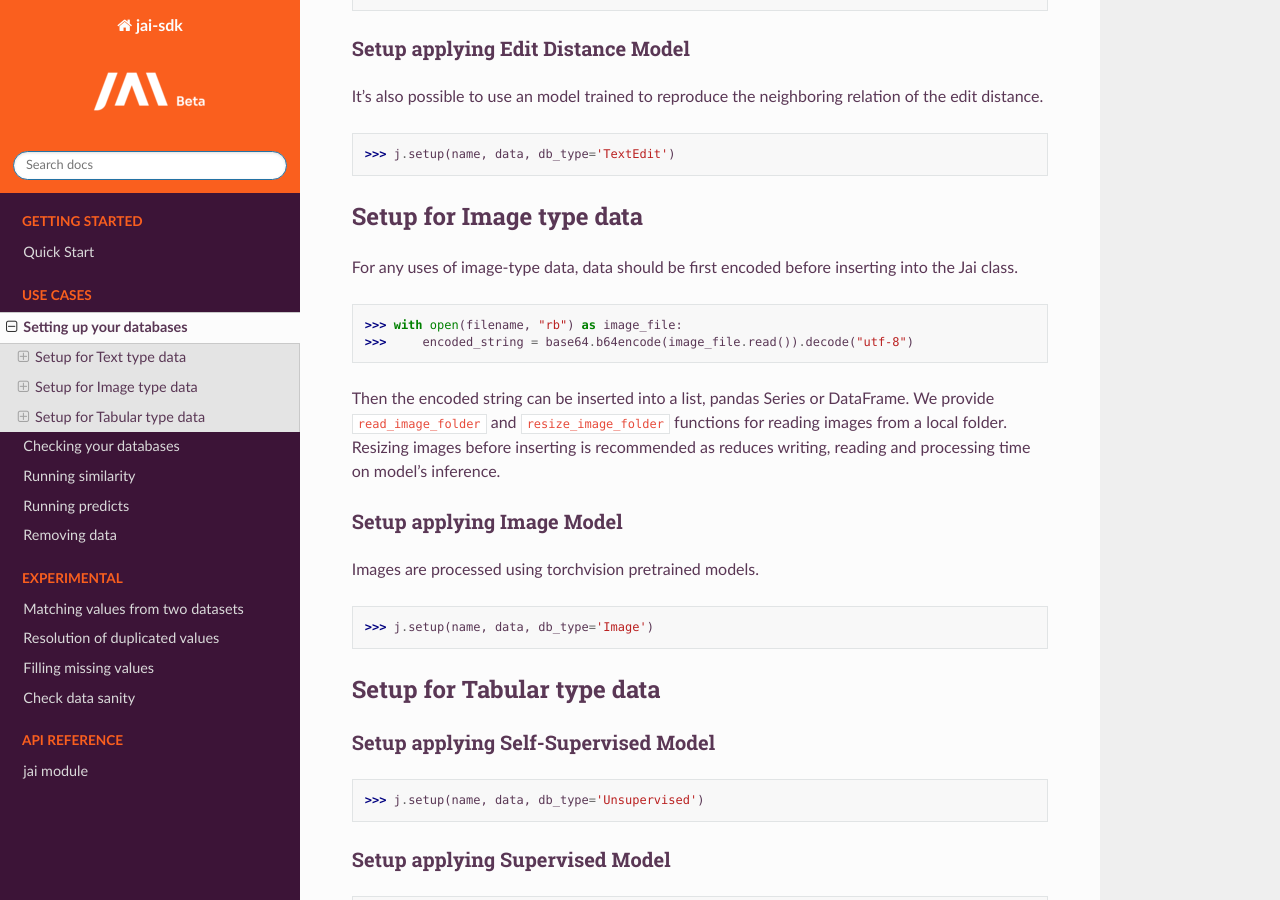
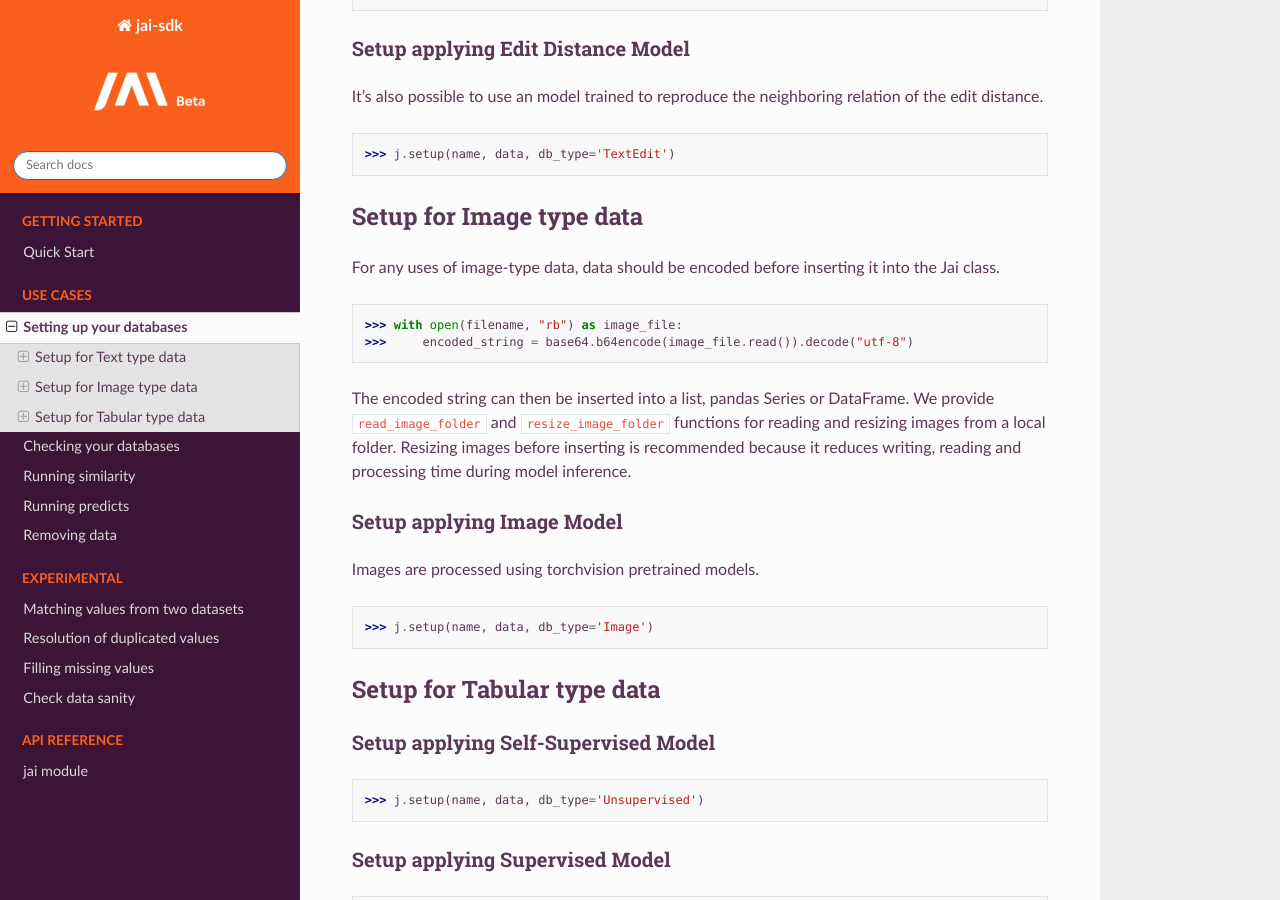
Before and after one commit to jquant/jai-sdk, a Sphinx documentation site: the page built from docs/use_cases/setup_data.rst, in a window 1280 px wide and 900 px high, scrolled down 1508 px. Built offline with Sphinx 7.4.7 and the Read the Docs theme 2.0.0, drawn with Linux system fonts in a browser that asks for light colours; pages that are not in the unit, such as notebooks, are missing from menus.

Commit message:
minor, minor changes

```diff
--- a/docs/getting_started/quick_start.rst
+++ b/docs/getting_started/quick_start.rst
@@ -18,7 +18,7 @@
 Getting your Authentication Key
 *******************************
 
-You need an Authorization Key to use the API backend of Jai. To get an Trial key, please fill in the values with your information:
+You need an Authorization Key to use the API backend of Jai. To get a Trial key, please fill in the values with your information:
 
 .. code-block:: python
 
@@ -30,10 +30,10 @@
 If the response code is 201, you should receive an email with your Auth Key.
 
 *********
-Hello Jai
+Hello Jai!
 *********
 
-When you have your Auth Key, then you can use the sdk:
+Now that you have your Auth Key, you can start using Jai:
 
 .. code-block:: python
 
--- a/docs/use_cases/setup_data.rst
+++ b/docs/use_cases/setup_data.rst
@@ -71,15 +71,16 @@
 Setup for Image type data
 *************************
 
-For any uses of image-type data, data should be first encoded before inserting into the Jai class.
+For any uses of image-type data, data should be encoded before inserting it into the Jai class.
 
 .. code-block:: python
 
     >>> with open(filename, "rb") as image_file:
     >>>     encoded_string = base64.b64encode(image_file.read()).decode("utf-8")
 
-Then the encoded string can be inserted into a list, pandas Series or DataFrame.
-We provide :code:`read_image_folder` and :code:`resize_image_folder` functions for reading images from a local folder. Resizing images before inserting is recommended as reduces writing, reading and processing time on model's inference.
+The encoded string can then be inserted into a list, pandas Series or DataFrame.
+We provide :code:`read_image_folder` and :code:`resize_image_folder` functions for reading and resizing images from a local folder.
+Resizing images before inserting is recommended because it reduces writing, reading and processing time during model inference.
 
 Setup applying Image Model
 ==========================
```
